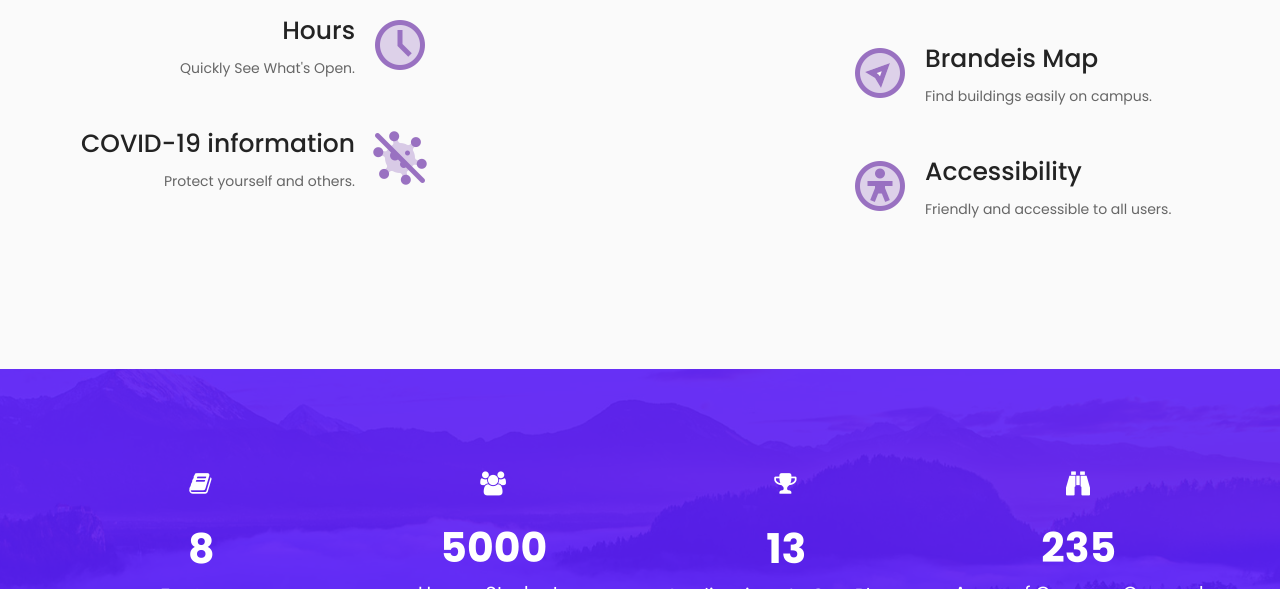
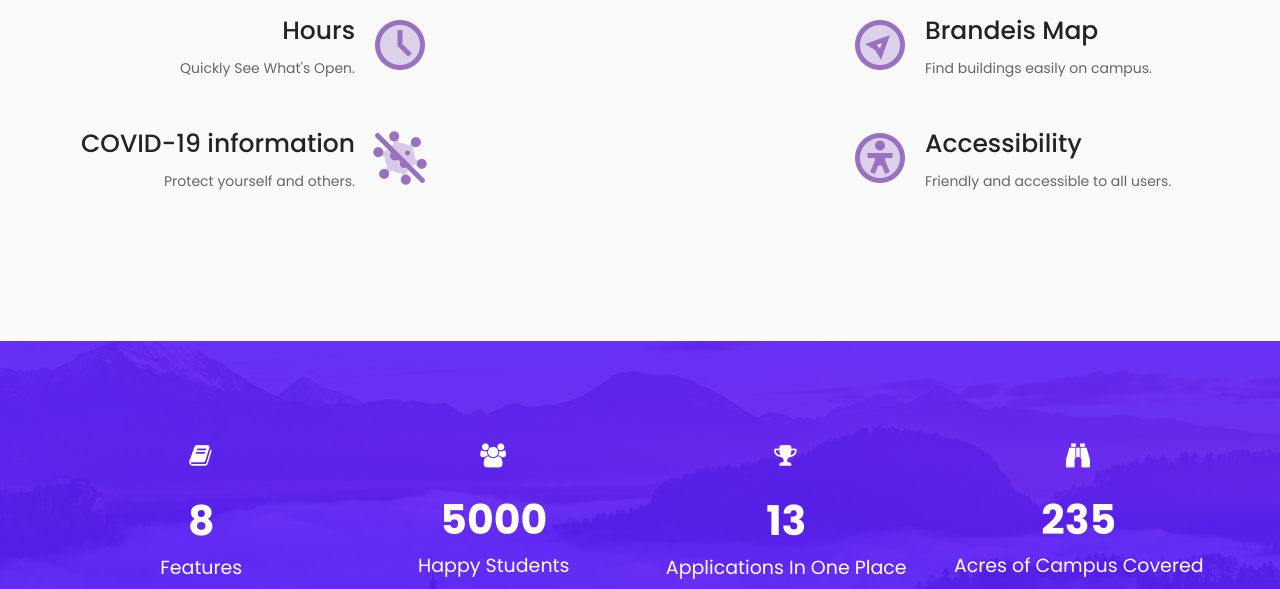
Before and after one commit to Brandaapp/website-old, a plain HTML site: page index.html in a window 1280 px wide. Shown: the part 2493-3082 px from the top of the page. Drawn offline with Linux system fonts and the light colour scheme.

Commit message:
modify Features part css
align "Brandeis Map" with "Hours".

```diff
--- a/assets/css/style.css
+++ b/assets/css/style.css
@@ -512,7 +512,7 @@ END About Area
 }
 
 .ft-single {
-    margin-bottom: 46px;
+    min-height: 113px;
 }
 
 .ft-single img {
```
